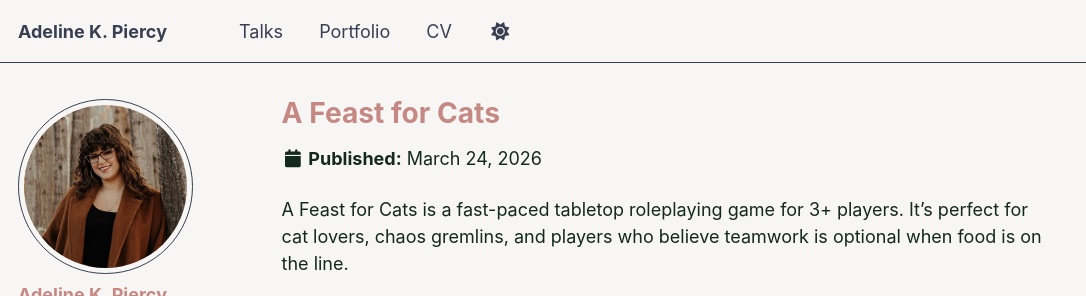
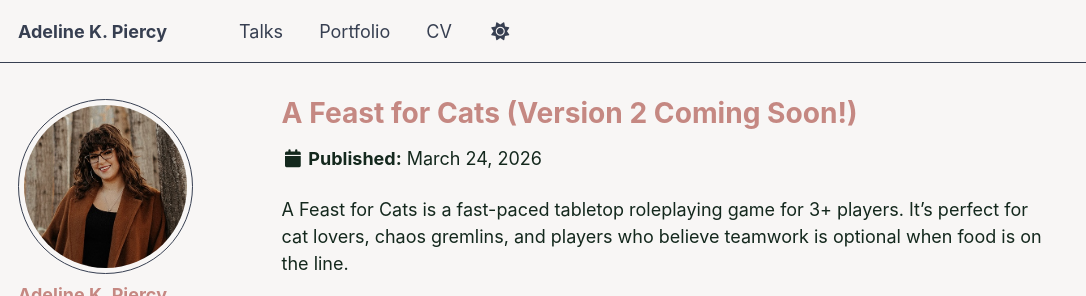
Before and after one commit to akpiercy/me, a Jekyll site: the page built from _portfolio/a_feast_for_cats.md, in a window 1280 px wide and 1135 px high, cut to the strip 0-296 px from the top of the window. Shown: the whole strip, without its empty margins (0-1086 px from the left). Built offline with Jekyll 4.4.1, drawn with Linux system fonts in a browser that asks for light colours.

Commit message:
Update title for 'A Feast for Cats' entry

```diff
--- a/_portfolio/a_feast_for_cats.md
+++ b/_portfolio/a_feast_for_cats.md
@@ -1,5 +1,5 @@
 ---
-title: "A Feast for Cats"
+title: "A Feast for Cats (Version 2 Coming Soon!)"
 excerpt: "The premise of this game is simple: you are a Cat and you are starving. <br/><img src='/images/A Feast for Cats Cover Image.png' width='600'>"
 collection: portfolio
 ---
```
